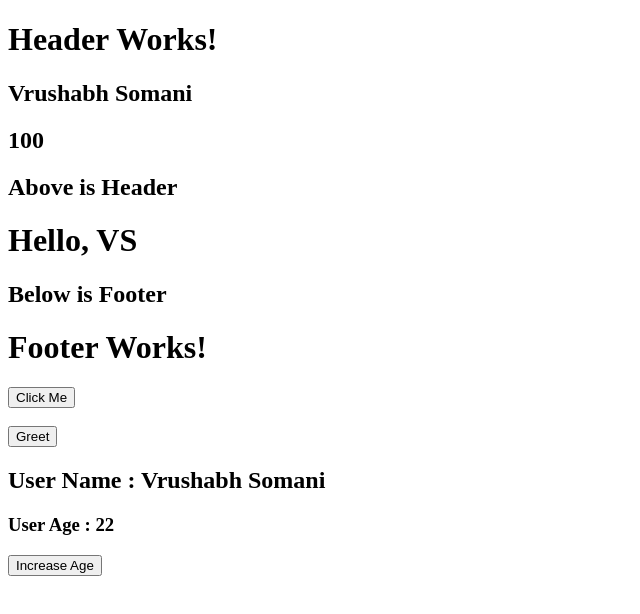
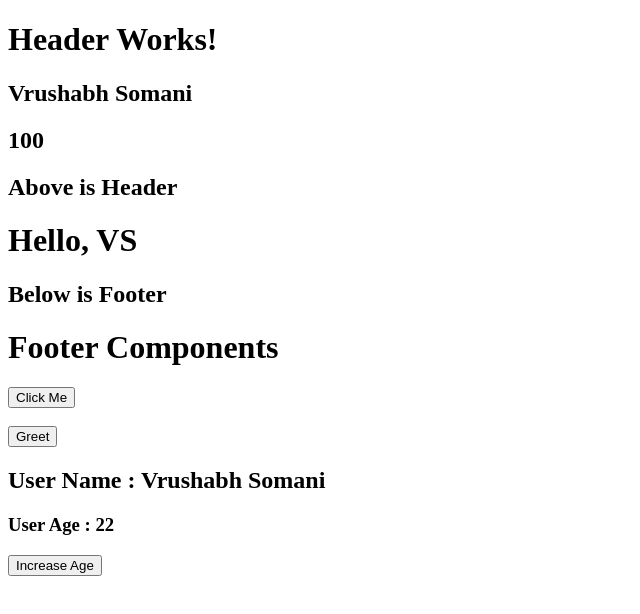
Before and after one commit to Vrushabh182002/Angular-Tutorials, an Angular app: page / in a window 1280 px wide. Shown: the top 614 px of the page, without its empty margins (0-640 px from the left). Built offline with nearby package versions, Linux system fonts and the light colour scheme.

Commit message:
Footer heading changed

```diff
--- a/src/app/footer/footer.html
+++ b/src/app/footer/footer.html
@@ -1 +1 @@
-<h1>Footer Works!</h1>
+<h1>Footer Components</h1>
```
